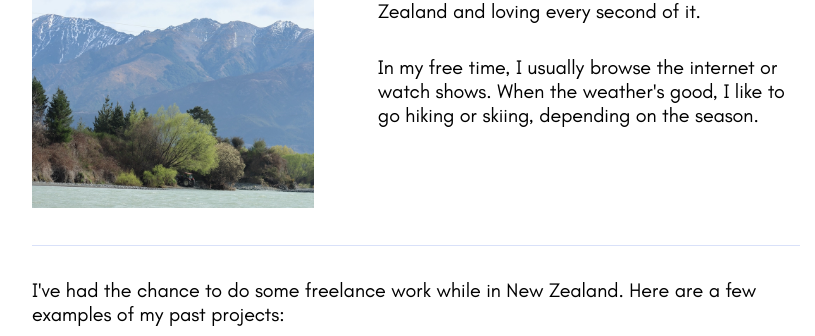
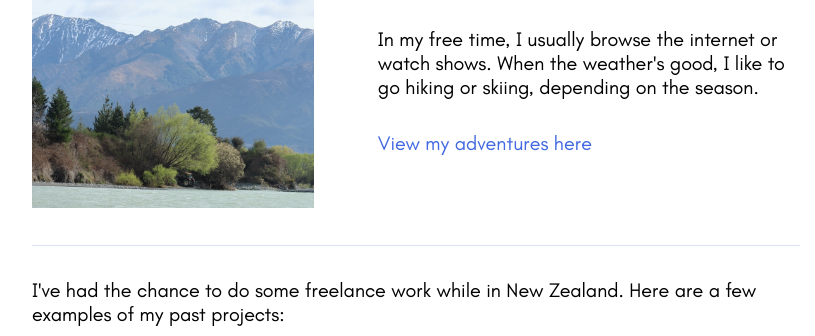
Before and after one commit to NgoJunHaoJason/my-website, a plain HTML site: page index.html in a window 1280 px wide. Shown: the part 925-1261 px from the top of the page, without its empty margins (224-1039 px from the left). Drawn offline with Linux system fonts and the light colour scheme.

Commit message:
Add link to New Zealand pictures

```diff
--- a/index.html
+++ b/index.html
@@ -67,6 +67,14 @@
             In my free time, I usually browse the internet or watch shows. When
             the weather's good, I like to go hiking or skiing, depending on the
             season.
+          </p>
+
+          <p>
+            <a
+              target="_blank"
+              href="https://jasonngo.codeberg.page/new-zealand-memories/"
+              >View my adventures here</a
+            >
           </p>
         </div>
       </div>
```
